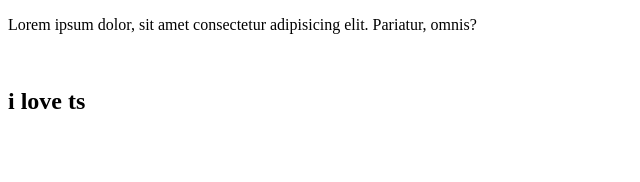
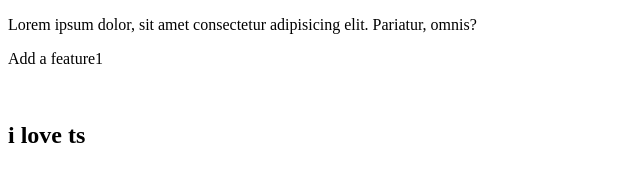
Before and after one commit to rakibul264612/DS_practice, a plain HTML site: page index.html in a window 1280 px wide. Shown: the whole page, without its empty margins (0-640 px from the left). Drawn offline with Linux system fonts and the light colour scheme.

Commit message:
add a feature in feature1 branch

```diff
--- a/index.html
+++ b/index.html
@@ -9,7 +9,7 @@
     <p>
       Lorem ipsum dolor, sit amet consectetur adipisicing elit. Pariatur, omnis?
     </p>
-
+    <p>Add a feature1</p>
     <br />
     <h2>i love ts</h2>
   </body>
```
